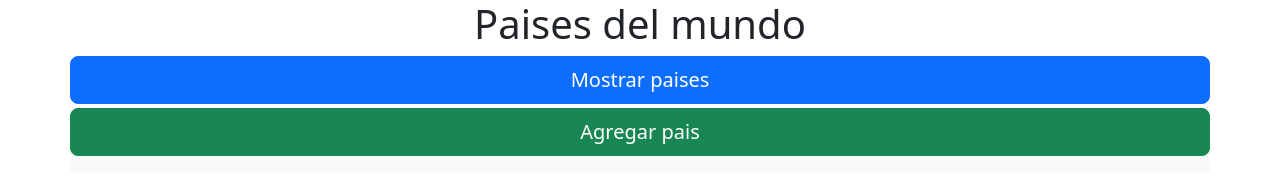
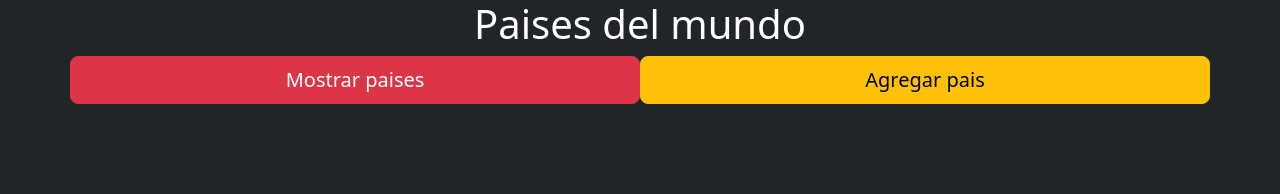
Before and after one commit to xnvim/M4.Tarea3, a plain HTML site: page index.html in a window 1280 px wide. Drawn offline with nearby package versions, Linux system fonts and the light colour scheme.

Commit message:
M4.T3 - 6C Estilos agregados

```diff
--- a/index.html
+++ b/index.html
@@ -13,21 +13,21 @@
         integrity="sha384-rbsA2VBKQhggwzxH7pPCaAqO46MgnOM80zW1RWuH61DGLwZJEdK2Kadq2F9CUG65" crossorigin="anonymous">
 </head>
 
-<body>
+<body class="bg-dark">
     <div class="container">
         <div class="row">
             <div class="col-12 text-center">
-                <h1>Paises del mundo</h1>
+                <h1 class="text-white">Paises del mundo</h1>
             </div>
         </div>
 
         <div class="row gy-1">
-            <button id="mostrarPaises" type="button" class="btn btn-primary btn-lg btn-block">Mostrar paises</button>
-            <button id="agregarPais" type="button" class="btn btn-success btn-lg btn-block">Agregar pais</button>
+            <button id="mostrarPaises" type="button" class="btn btn-danger col-6 col-lg-6 btn-lg">Mostrar paises</button>
+            <button id="agregarPais" type="button" class="btn btn-warning col-6 col-lg-6 btn-lg">Agregar pais</button>
         </div>
 
         <!--Dentro del siguiente div se debe mostrar cada pais-->
-        <div id="paises" class="row  p-3 gy-3  bg-light">
+        <div id="paises" class="row  p-3 gy-3">
         </div>
     </div>
     <!-- JavaScript Bundle with Popper -->
--- a/script/script.js
+++ b/script/script.js
@@ -53,7 +53,7 @@ function mostrarPaises() {
     contenido +=
     `
     <div class="col col-lg-12">
-      <table class="table p-2 text-center">
+      <table class="table table-dark p-2 text-center">
         <thead>
           <tr>
             <th>Nombre</th>
--- a/style/style.css
+++ b/style/style.css
@@ -13,3 +13,8 @@ tr, td{
     font-size: 1.5rem;
     border: 1px solid black;
 }
+
+/* estilos propios */
+#paises {
+    margin: 10px 0;
+}
```
